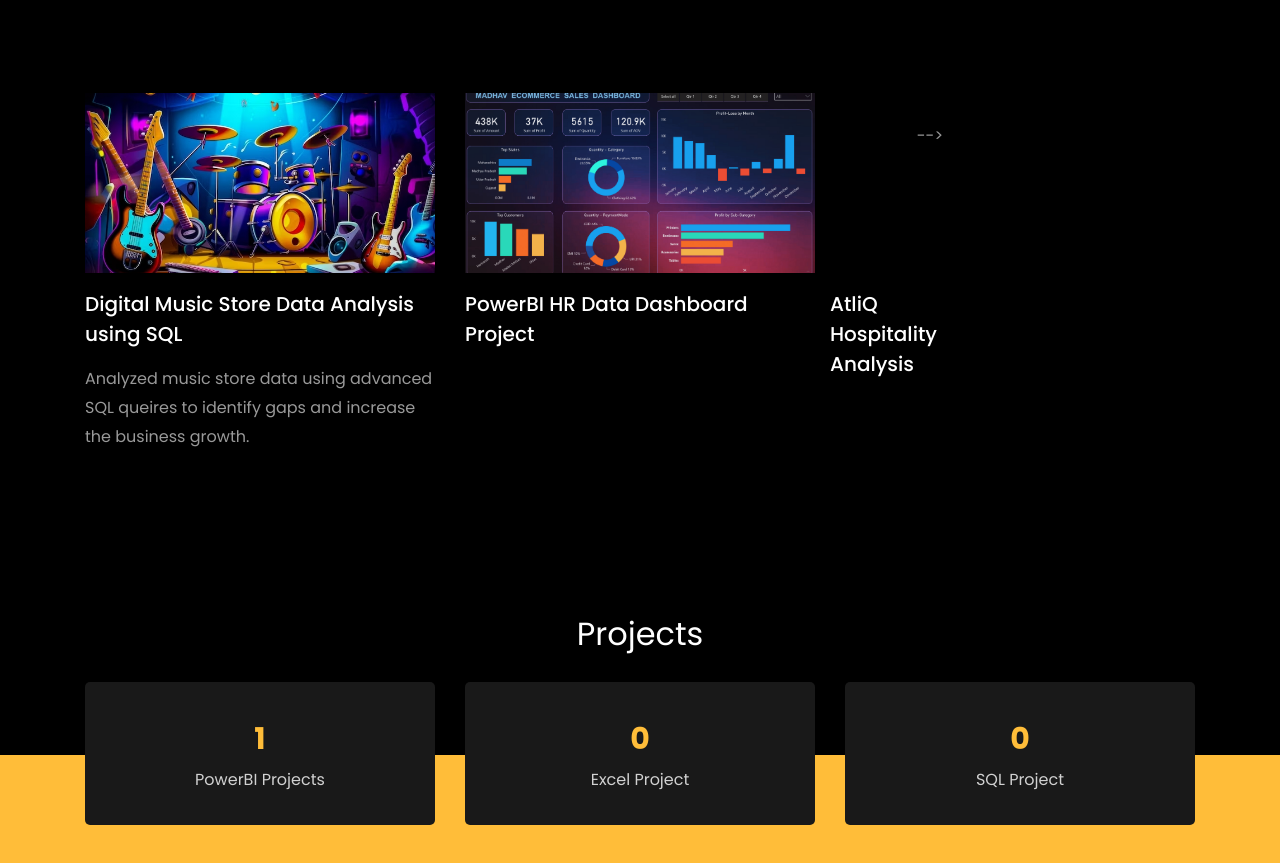
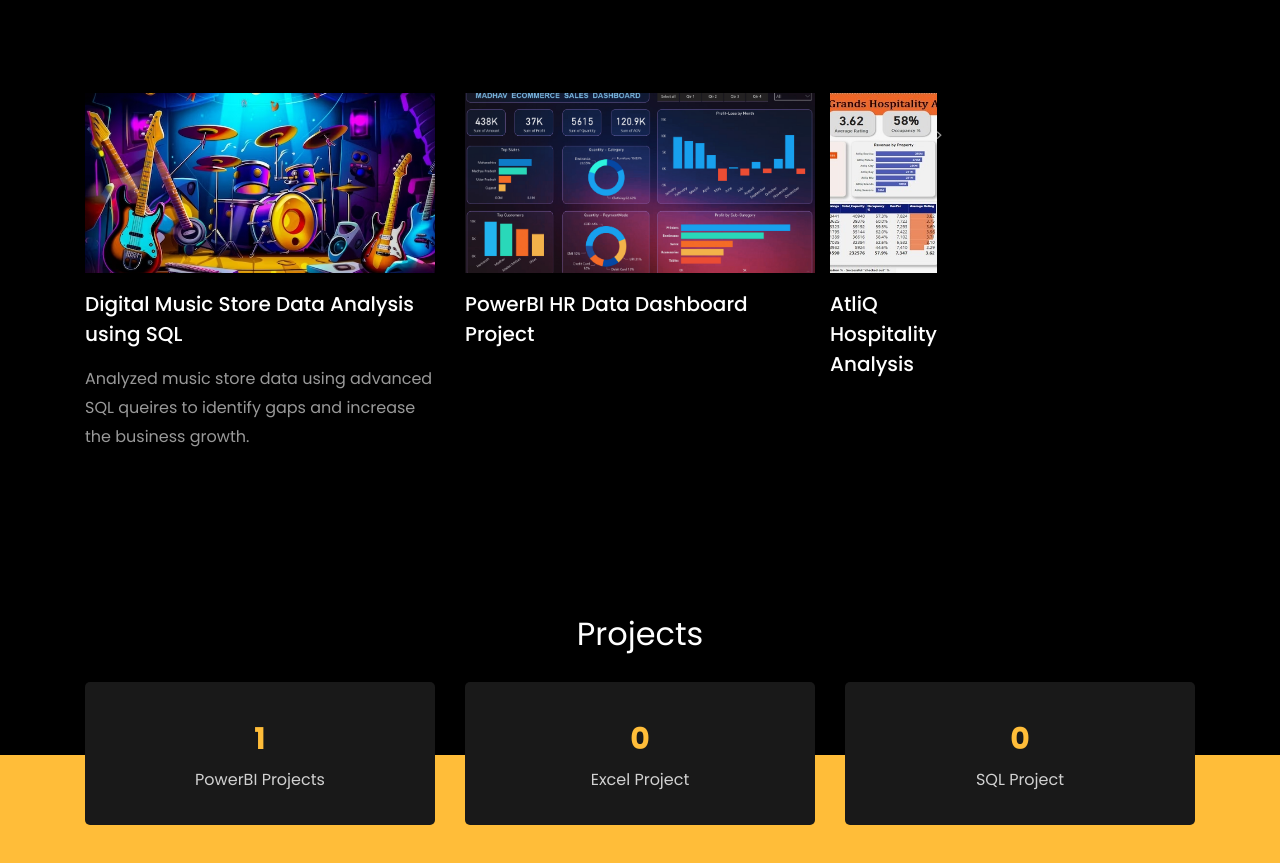
Before and after one commit to Pakhisingh/Pakhisingh.github.io, a plain HTML site: page index.html in a window 1280 px wide. Shown: the part 4164-5027 px from the top of the page. Drawn offline with Linux system fonts and the light colour scheme; animation ran at ten frames a second; files whose address does not match are found by name.

Commit message:
Update index.html

```diff
--- a/index.html
+++ b/index.html
@@ -454,7 +454,7 @@
 	 <div class="row d-flex">
           <div class="col-md-4 d-flex ftco-animate">
           	<div class="blog-entry justify-content-end">
-              <a href="https://drive.google.com/file/d/1NcbEiGnsRRT38CZJPLqLgmKXveiEt-IG/view?usp=drive_link" class="block-20 zoom-effect" style="background-image: url('images/proj_AtliQ.jpeg');">
+              <a href="https://drive.google.com/file/d/1NcbEiGnsRRT38CZJPLqLgmKXveiEt-IG/view?usp=drive_link" class="block-20 zoom-effect" style="background-image: url('images/proj_AtliQ.jpg');">
               </a>
               <div class="text mt-3 float-right d-block">
 
```
